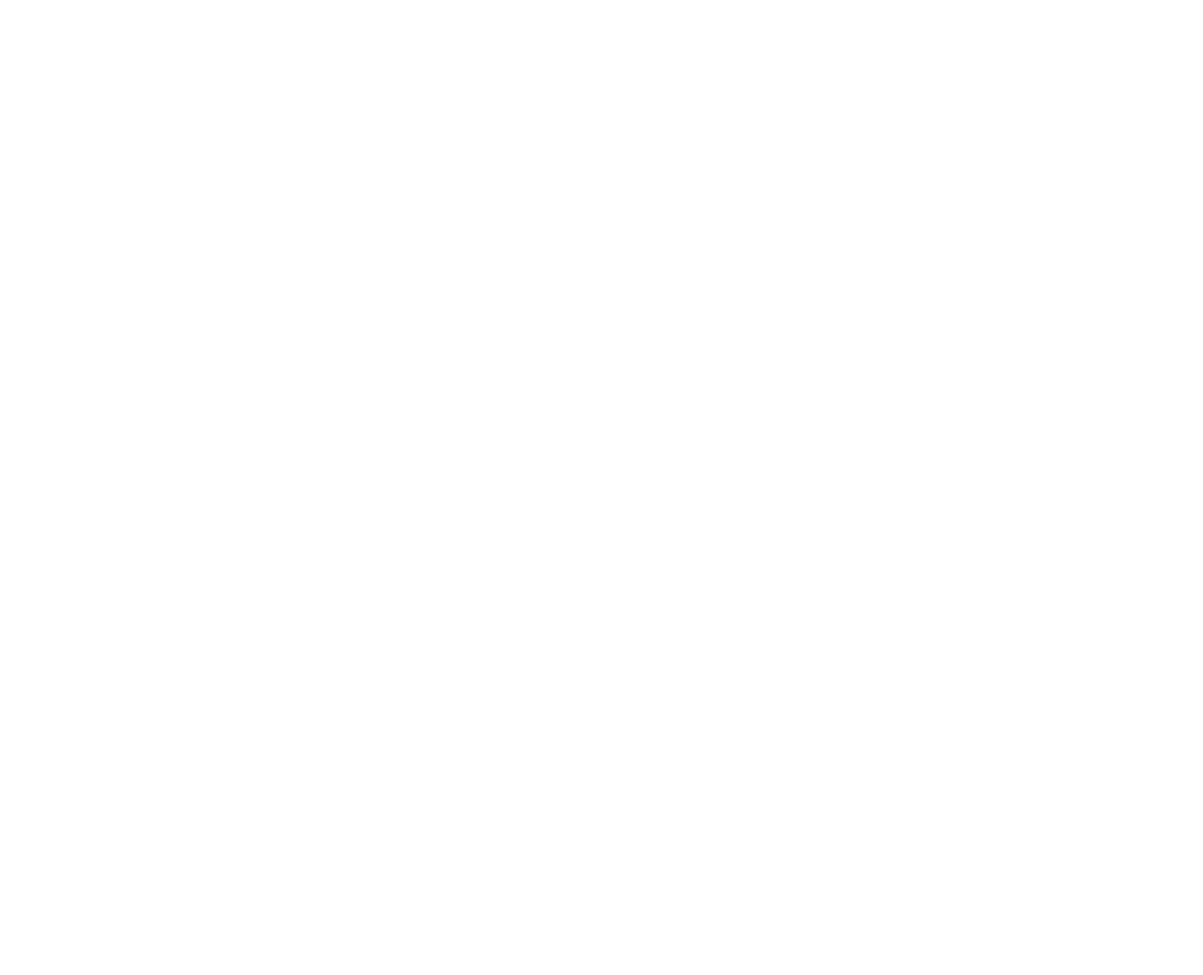
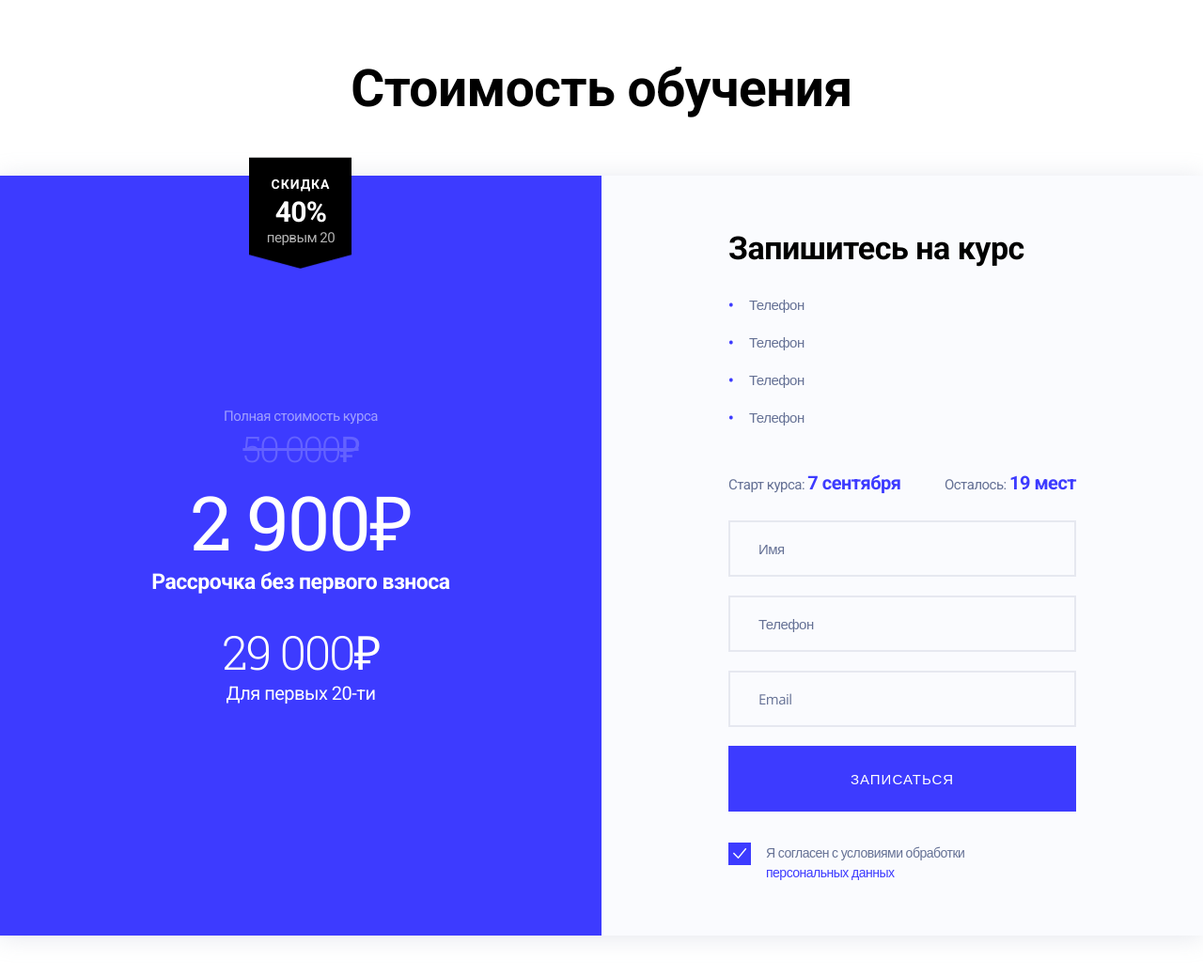
Before and after one commit to timtorshin/sb-test-gulp, a website: page src/index.html in a window 1280 px wide. Shown: the whole page at 94% size. Before the commit the page ends 800 px from the top, so only its background shows below. Drawn offline with nearby package versions, Linux system fonts and the light colour scheme; files that its build step writes are made by us from their sources; files whose address does not match are found by name.

Commit message:
feat: created adaptive project

```diff
--- a/src/html/head.html
+++ b/src/html/head.html
@@ -2,6 +2,10 @@
   <meta charset="UTF-8">
   <meta http-equiv="X-UA-Compatible" content="IE=edge">
   <meta name="viewport" content="width=device-width, initial-scale=1.0">
+  <meta name="author" content="Timofei Torshin">
+  <link rel="preconnect" href="https://fonts.googleapis.com">
+  <link rel="preconnect" href="https://fonts.gstatic.com" crossorigin>
+  <link href="https://fonts.googleapis.com/css2?family=Open+Sans:wght@400;600&family=Roboto+Slab:wght@300;400&family=Roboto:wght@400;700&display=swap" rel="stylesheet">
   <link rel="stylesheet" href="css/style.min.css">
   <title>Test Work</title>
 </head>
--- a/src/html/header.html
+++ b/src/html/header.html
@@ -1 +1,3 @@
-<header></header>
+<header class="header">
+  <h1 class="header__title">Стоимость обучения</h1>
+</header>
--- /dev/null
+++ b/src/html/sections/price.html
@@ -0,0 +1,21 @@
+<section class="price">
+  <div class="price__info">
+    <div class="price__info-card">
+      <span class="price__info-card-cost price__info-card-cost-first">50 000&#8381;</span>
+      <p class="price__info-card-text price__info-card-text-first">Полная стоимость курса</p>
+    </div>
+    <div class="price__info-card">
+      <span class="price__info-card-cost price__info-card-cost-second">2 900&#8381;</span>
+      <p class="price__info-card-text price__info-card-text-second">Рассрочка без первого взноса</p>
+    </div>
+    <div class="price__info-card">
+      <span class="price__info-card-cost price__info-card-cost-third">29 000&#8381;</span>
+      <p class="price__info-card-text price__info-card-text-third">Для первых 20-ти</p>
+    </div>
+  </div>
+  <div class="price__label">
+    <span class="price__label-text">скидка</span>
+    <span class="price__label-percent">40%</span>
+    <span class="price__label-description">первым 20</span>
+  </div>
+</section>
--- /dev/null
+++ b/src/html/sections/register.html
@@ -0,0 +1,27 @@
+<section class="register">
+  <div class="register__container">
+    <h2 class="register__title">Запишитесь на курс</h2>
+    <ul class="register__list">
+      <li class="register__list-item">Телефон</li>
+      <li class="register__list-item">Телефон</li>
+      <li class="register__list-item">Телефон</li>
+      <li class="register__list-item">Телефон</li>
+    </ul>
+    <div class="register__info">
+      <p class="register__info-text">Старт курса: <span>7 сентября</span></p>
+      <p class="register__info-text">Осталось: <span>19 мест</span></p>
+    </div>
+    <form class="register__form">
+      <input class="register__form-input" type="text" placeholder="Имя" minlength="2" maxlength="30" required>
+      <input class="register__form-input" type="text" pattern="[7-9]{1}[0-9]{10}" placeholder="Телефон" required>
+      <input class="register__form-input" type="tel" placeholder="Email" size="30" required>
+      <div class="register__form-submit">
+        <button class="register__form-button">записаться</button>
+        <div class="register__form-check">
+          <button class="register__form-check-btn"></button>
+          <p class="register__form-check-text">Я согласен с условиями обработки <span>персональных данных</span></p>
+        </div>
+      </div>
+    </form>
+  </div>
+</section>
--- a/src/index.html
+++ b/src/index.html
@@ -3,7 +3,9 @@
 @@include('html/head.html')
 <body>
   @@include('html/header.html')
-  <main>
+  <main class="main">
+    @@include('html/sections/price.html')
+    @@include('html/sections/register.html')
   </main>
   @@include('html/footer.html')
   <script src="js/app.min.js"></script>
--- /dev/null
+++ b/src/scss/base/base.scss
@@ -0,0 +1,21 @@
+* {
+  margin: 0;
+  padding: 0;
+  box-sizing: border-box;
+}
+
+body {
+  max-width: 1280px;
+  min-width: 320px;
+  margin: 0 auto;
+}
+
+button {
+  border: none;
+  cursor: pointer;
+  transition: .3s ease-in-out;
+
+  &:hover {
+    transform: scale(1.04);
+  }
+}
--- /dev/null
+++ b/src/scss/components/header.scss
@@ -0,0 +1,40 @@
+.header {
+  display: flex;
+  justify-content: center;
+  align-items: center;
+  height: 187px;
+
+  &__title {
+    font-family: 'Roboto', sans-serif;
+    font-style: normal;
+    font-weight: 700;
+    font-size: 55px;
+    line-height: 32px;
+    letter-spacing: -0.5px;
+    color: #000;
+  }
+}
+
+@media screen and (min-width: 768px) and (max-width: 1279px) {
+  .header {
+    height: 180px;
+
+    &__title {
+      font-size: 45px;
+      line-height: 53px;
+    }
+  }
+}
+
+@media screen and (max-width: 767px) {
+  .header {
+    height: 228px;
+
+    &__title {
+      font-size: 38px;
+      line-height: 44px;
+      max-width: 271px;
+      text-align: center;
+    }
+  }
+}
--- /dev/null
+++ b/src/scss/components/main.scss
@@ -0,0 +1,14 @@
+.main {
+  display: flex;
+  box-shadow: 0px 2px 24px rgba(168, 175, 196, 0.3);
+  margin-bottom: 90px;
+}
+
+@media screen and (min-width: 768px) and (max-width: 1279px) {
+  .main {
+    flex-direction: column;
+    max-width: 710px;
+    width: 100%;
+    margin: 0 auto 80px;
+  }
+}
--- /dev/null
+++ b/src/scss/components/price.scss
@@ -0,0 +1,142 @@
+.price {
+  width: 50%;
+  display: flex;
+  justify-content: center;
+  align-items: center;
+  background-color: #3D3BFF;
+  position: relative;
+
+  &__info {
+    display: flex;
+    flex-direction: column;
+
+    &-card {
+      display: flex;
+      flex-direction: column;
+      color: #FFF;
+      align-items: center;
+
+      &:first-child {
+        flex-direction: column-reverse;
+        opacity: .5;
+      }
+
+      &:last-child {
+        padding-top: 30px;
+      }
+
+      &-text {
+        font-family: 'Roboto', sans-serif;
+        font-style: normal;
+        letter-spacing: -0.5px;
+        font-weight: 400;
+
+        &-first {
+          font-size: 15px;
+          line-height: 18px;
+        }
+
+        &-second {
+          font-weight: 700;
+          font-size: 23px;
+          line-height: 23px;
+        }
+
+        &-third {
+          font-size: 20px;
+          line-height: 23px;
+        }
+      }
+
+      &-cost {
+        font-family: 'Roboto Slab', serif;
+        font-style: normal;
+        font-weight: 300;
+        letter-spacing: -2px;
+        mix-blend-mode: normal;
+
+        &-first {
+         font-size: 38px;
+         line-height: 50px;
+         text-decoration: line-through;
+         opacity: .4;
+        }
+
+        &-second {
+         font-weight: 400;
+         font-size: 80px;
+         line-height: 106px;
+        }
+
+        &-third {
+         font-size: 50px;
+         line-height: 66px;
+        }
+      }
+    }
+  }
+
+  &__label {
+    width: 110px;
+    height: 119px;
+    position: absolute;
+    top: -20px;
+    padding: 21px 16px;
+    display: flex;
+    align-items: center;
+    flex-direction: column;
+    justify-content: space-between;
+    color: #FFF;
+    background-image: url('../../img/label-image.png');
+    background-size: contain;
+    background-repeat: no-repeat;
+    font-family: 'Roboto', sans-serif;
+    font-style: normal;
+    font-weight: 700;
+
+    &-text {
+      font-size: 14px;
+      line-height: 16px;
+      letter-spacing: 1px;
+      text-transform: uppercase;
+    }
+
+    &-percent {
+      font-size: 30px;
+      line-height: 28px;
+      letter-spacing: -0.75px;
+      padding-top: 6px;
+    }
+
+    &-description {
+      font-weight: 400;
+      font-size: 15px;
+      line-height: 24px;
+      letter-spacing: -0.5px;
+      mix-blend-mode: normal;
+      opacity: .7;
+    }
+  }
+}
+
+@media screen and (min-width: 768px) and (max-width: 1279px) {
+  .price {
+    width: 100%;
+    min-height: 540px;
+
+    &__info {
+      &-card {
+        &-text {
+          &-second {
+            font-size: 20px;
+          }
+
+          &-third {
+            font-size: 18px;
+            line-height: 21px;
+          }
+        }
+      }
+    }
+  }
+}
--- /dev/null
+++ b/src/scss/components/register.scss
@@ -0,0 +1,205 @@
+.register {
+  width: 50%;
+  background-color: #FAFBFE;
+
+  &__container {
+    margin: 0 auto;
+    padding: 57px 0;
+    max-width: 370px;
+    width: 100%;
+  }
+
+  &__title {
+    font-family: 'Roboto', sans-serif;
+    font-style: normal;
+    font-weight: 700;
+    font-size: 34px;
+    line-height: 40px;
+    letter-spacing: -0.5px;
+    color: #000;
+    margin-bottom: 26px;
+  }
+
+  &__list {
+    display: flex;
+    flex-direction: column;
+    padding-bottom: 44px;
+    list-style: none;
+    row-gap: 12px;
+
+    &-item {
+      font-family: 'Open Sans', sans-serif;
+      font-style: normal;
+      font-weight: 400;
+      font-size: 15px;
+      line-height: 28px;
+      letter-spacing: -0.5px;
+      color: #657195;
+
+      &::before {
+        content: "\2022";
+        color: #3D3BFF;
+        font-weight: bold;
+        display: inline-block;
+        width: 6px;
+        height: 6px;
+        margin-right: 16px;
+      }
+    }
+  }
+
+  &__info {
+    display: flex;
+    width: 100%;
+    justify-content: space-between;
+    margin-bottom: 28px;
+
+    &-text {
+      font-family: 'Roboto', sans-serif;
+      font-style: normal;
+      font-weight: 400;
+      font-size: 15px;
+      line-height: 18px;
+      letter-spacing: -0.5px;
+      color: #657195;
+      mix-blend-mode: normal;
+
+      span {
+        font-weight: 700;
+        font-size: 20px;
+        line-height: 24px;
+        color: #3D3BFF;
+      }
+    }
+  }
+
+  &__form {
+    display: flex;
+    flex-direction: column;
+    row-gap: 20px;
+
+    &-input {
+      height: 60px;
+      background-color: transparent;
+      outline: none;
+      border: 2px solid #E6E8F0;
+      padding: 15px 30px;
+      font-family: 'Open Sans', sans-serif;
+      font-style: normal;
+      font-weight: 400;
+      font-size: 15px;
+      line-height: 28px;
+      letter-spacing: -0.5px;
+      color: #657195;
+
+      &::placeholder {
+        font-family: 'Open Sans', sans-serif;
+        font-style: normal;
+        font-weight: 400;
+        font-size: 15px;
+        line-height: 28px;
+        letter-spacing: -0.5px;
+        color: #657195;
+      }
+    }
+
+    &-submit {
+      display: flex;
+      flex-direction: column;
+      row-gap: 33px;
+    }
+
+    &-button {
+      background-color: #3D3BFF;
+      padding: 25px 122px;
+      font-family: 'Open Sans', sans-serif;
+      font-size: 15px;
+      line-height: 20px;
+      text-align: center;
+      letter-spacing: 1px;
+      text-transform: uppercase;
+      color: #FFF;
+    }
+
+    &-check {
+      display: flex;
+      column-gap: 16px;
+
+      &-btn {
+        width: 24px;
+        height: 24px;
+        background-color: #3D3BFF;
+        background-image: url('../../img/check-icon.svg');
+        background-repeat: no-repeat;
+        background-position: center;
+      }
+
+      &-text {
+        max-width: 240px;
+        display: block;
+        font-family: 'Open Sans', sans-serif;
+        font-style: normal;
+        font-weight: 400;
+        font-size: 14px;
+        line-height: 21px;
+        letter-spacing: -0.5px;
+        color: #657195;
+
+        span {
+          color: #3D3BFF;
+        }
+      }
+    }
+  }
+}
+
+@media screen and (min-width: 768px) and (max-width: 1279px) {
+  .register {
+    width: 100%;
+
+    &__container {
+      padding: 69px 0 78px;
+      max-width: 466px;
+    }
+
+    &__title {
+      font-size: 38px;
+      text-align: center;
+      margin-bottom: 32px;
+    }
+
+    &__list {
+      padding-bottom: 52px;
+
+      &-item {
+        line-height: 26px;
+      }
+    }
+
+    &__info {
+      max-width: 346px;
+      margin: 0 auto 28px;
+    }
+
+    &__form {
+      row-gap: 20px;
+
+      &-input {
+        padding: 15px 20px;
+      }
+
+      &-submit {
+        flex-direction: column-reverse;
+        row-gap: 28px;
+      }
+
+      &-check {
+        column-gap: 9px;
+
+        &-text {
+          max-width: 100%;
+        }
+      }
+    }
+  }
+}
--- a/src/scss/style.scss
+++ b/src/scss/style.scss
@@ -0,0 +1,5 @@
+@import './base/base.scss';
+@import './components/header.scss';
+@import './components/main.scss';
+@import './components/price.scss';
+@import './components/register.scss';
```
Also changed, not shown: dist/css/style.css, dist/css/style.min.css, dist/img/Rectangle 8.png (added), dist/img/Rectangle 8.webp (added), dist/img/check-icon.svg (added), dist/img/check.svg (added), dist/img/label-image.png (added), dist/img/label-image.webp (added), dist/index.html, src/img/check-icon.svg (added), src/img/label-image.png (added).
